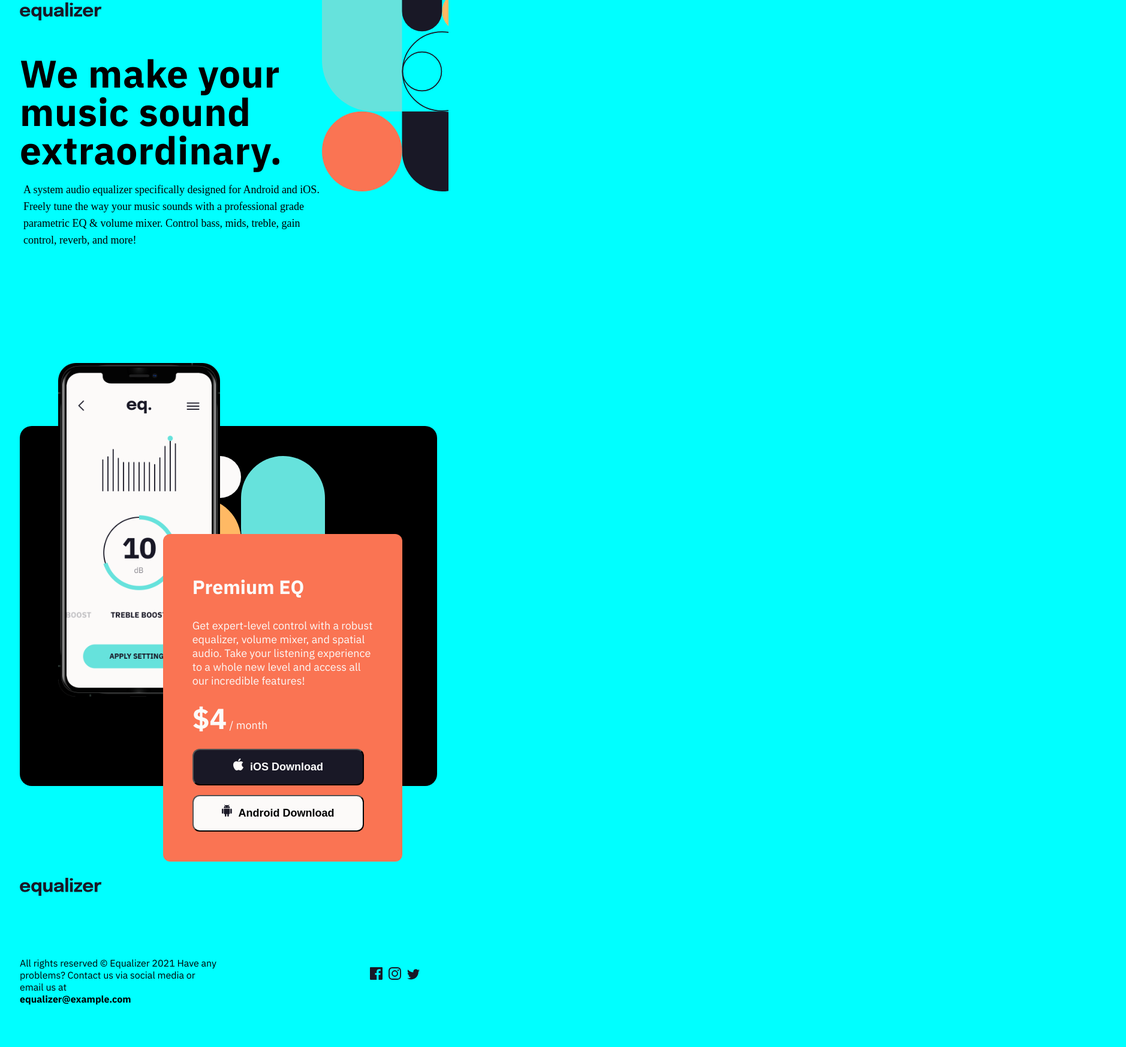
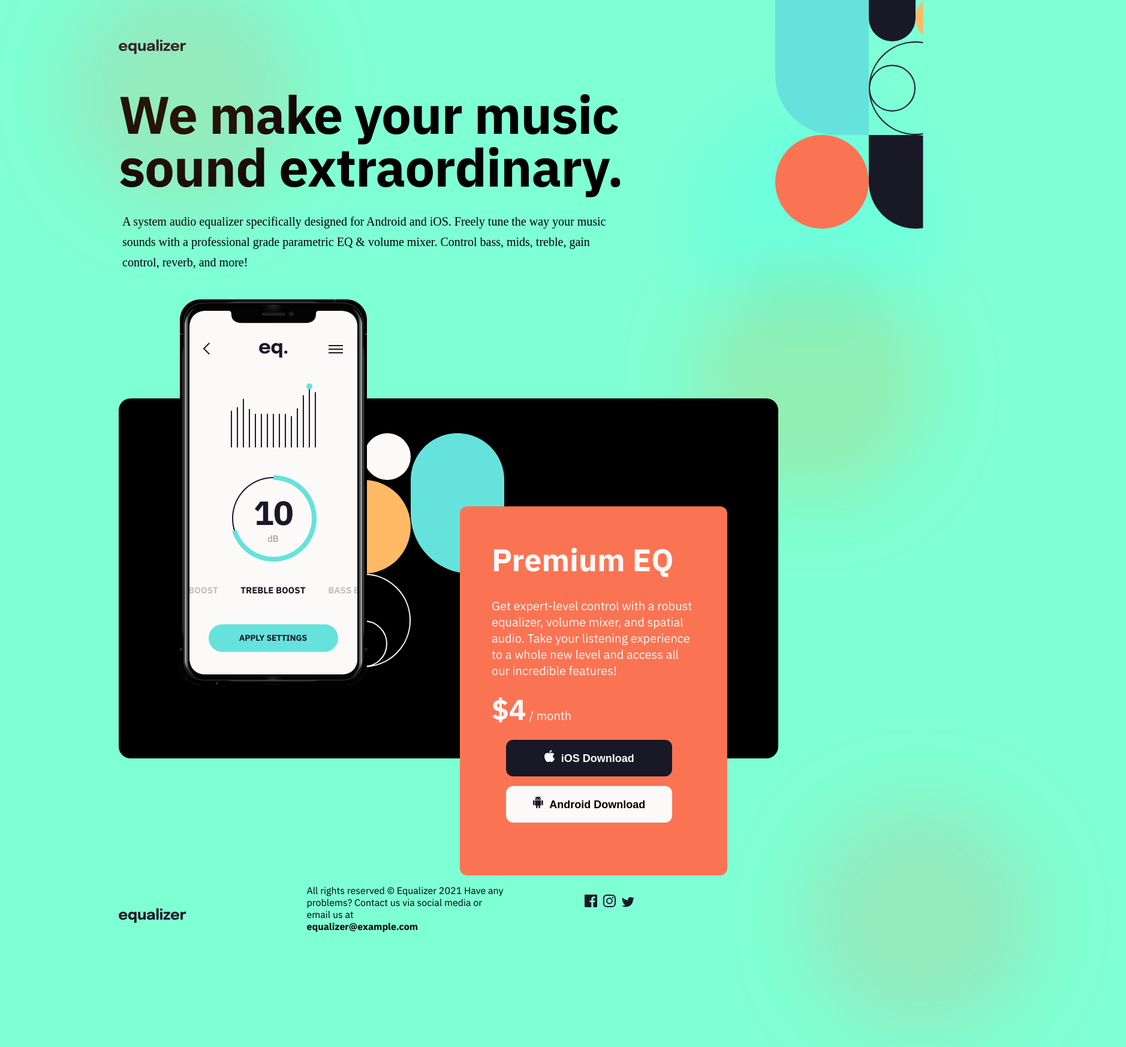
Before and after one commit to LiaLore/Equalizer-landing-page, a plain HTML site: page index.html in a window 1280 px wide. Shown: the part 49-1794 px from the top of the page at 60% size, 1878 px wide, since content can reach past the window. Before the commit the page ends 1773 px from the top, so only its background shows below. Drawn offline with Linux system fonts and the light colour scheme.

Commit message:
mobile, tablet, desktop

```diff
--- a/index.html
+++ b/index.html
@@ -44,7 +44,7 @@
         </div>
       </div>
     </div>
-    <img src="./assets/logo.svg" alt="logo" class="logo">
+    <img src="./assets/logo.svg" alt="logo" class="logo2">
     <div class="footer">
       <div class="part3">
         <p>All rights reserved © Equalizer 2021
--- a/style.css
+++ b/style.css
@@ -89,6 +89,8 @@
       font-Size: 18px;
       Line-height: 32px;
       margin-bottom: 16px;
+      border-width: 0;
+      cursor: pointer;
   }
 
   .android {
@@ -100,6 +102,8 @@
       font-Weight: 700;
       font-Size: 18px;
       Line-height: 32px;
+      border-width: 0;
+      cursor: pointer;
   }
 
   .android-icon,
@@ -122,7 +126,8 @@
 
   }
 
-  .logo {
+  .logo,
+  .logo2 {
       width: 170px;
       margin: 52px 0;
   }
@@ -147,10 +152,6 @@
 
 
   @media(min-width: 768px) {
-      body {
-          background-color: aqua;
-      }
-
       .part1 {
           position: relative;
           flex-direction: row;
@@ -167,9 +168,10 @@
           clip-path: polygon(0 0, 79% 0, 79% 100%, 0 100%);
       }
 
-      .logo {
+      .logo,
+      .logo2 {
           top: 62px;
-          padding-left:33px;
+          padding-left: 33px;
       }
 
       .text1 h1 {
@@ -239,11 +241,13 @@
       .premium-text h1 {
           margin: 32px 0;
       }
-.footer{
+
+      .footer {
           width: 100%;
           display: flex;
 
       }
+
       .part3 {
           margin: 50px 33px;
 
@@ -270,4 +274,147 @@
           cursor: pointer;
       }
 
+      @media (max-width: 1440px) {
+          body {
+              margin: 62px 165px;
+              background-color: aquamarine;
           }
+
+          .patern-for-tablet {
+              display: inline;
+              position: absolute;
+              width: 312px;
+              height: 468px;
+              top: -100px;
+              left: 1128px;
+              clip-path: polygon(0 10%, 79% 10%, 79% 100%, 0 100%);
+          }
+
+          .logo, .logo2 {
+              width: 146px;
+          }
+
+          .text1 h1 {
+              font-family: IBM Plex Sans;
+              width: 1015px;
+              height: 176px;
+              top: 189px;
+              font-size: 88px;
+              line-height: 88px;
+              letter-spacing: -1px;
+              margin-bottom: 30px;
+          }
+
+          .text1 p {
+              width: 825px;
+              height: 102px;
+              font-size: 20px;
+              line-height: 34px;
+          }
+
+          .part2 {
+              position: relative;
+              background-color: black;
+              border-radius: 20px;
+              width: 696px;
+              height: 600px;
+              left: 33px;
+              top: -50px;
+          }
+
+          .big-main-mobile,
+          .big-main-tablet {
+              display: none;
+          }
+
+          .big-main-desktop {
+              display: inline;
+              position: absolute;
+              margin-top: -200px;
+              margin-left: -200px;
+          }
+
+          .part2 {
+              width: 1100px;
+              height: 600px;
+          }
+
+          .mobile-back {
+              position: absolute;
+              width: 312px;
+              height: 468px;
+              left: 111px;
+              top: -20px;
+
+          }
+
+          .mobile {
+              position: absolute;
+              width: 312px;
+              height: 642px;
+              margin-left: 102px;
+          }
+
+          .premium-container {
+              width: 446px;
+              height: 615px;
+              margin-top: 180px;
+              margin-left: 569px;
+          }
+
+          .premium-text p {
+              font-size: 20px;
+              margin: 0 -24px;
+              margin-bottom: 20px;
+
+          }
+
+          .premium-text h1 {
+              font-size: 52px;
+              margin: 0 -24px;
+              margin-bottom: 30px;
+
+          }
+
+          .apple:hover {
+              background-color: #66E2DC;
+          }
+
+          .android:hover {
+              background-color: #FFB964;
+          }
+          .logo2{
+            margin-top: 1500px;
+            position: absolute;
+          }
+          .footer {
+              width: 65%;
+              display: flex;
+              margin-left: 33%;
+              margin-top: 110px;
+          }
+
+          .part3 {
+              margin: 50px 33px;
+          }
+
+          .part3>p {
+              font-size: 16px;
+              width: 336px;
+              height: 79px;
+          }
+
+          .part4 {
+              position: absolute;
+              width: 100px;
+              height: 20px;
+              margin-left: 33%;
+          }
+      }
+  }
+
+
+
+  /* Notes: part2 (desctop version) is not flexable.
+            In an original version max width is 1440px.
+            I need to fix footer.
```
Also changed, not shown: 1 other file. Lines whose indentation alone changed are shown as unchanged.
